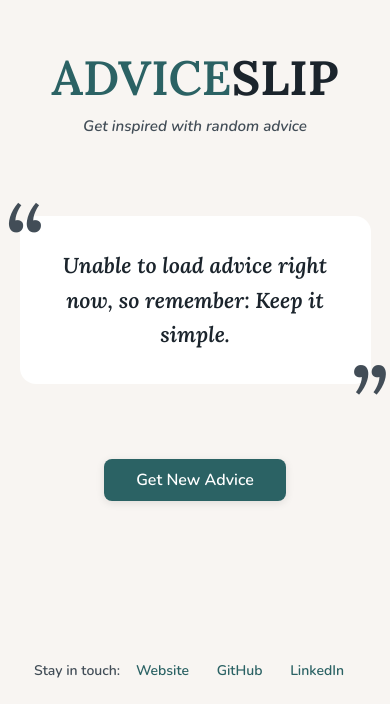
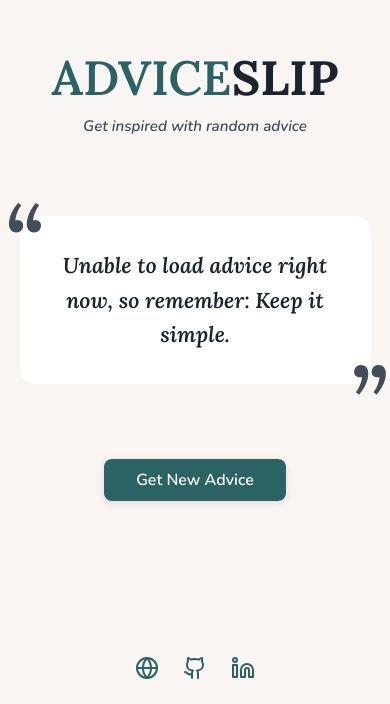
Before and after one commit to fgarend/advice-slip, a website: page src/index.html in a window 390 px wide. Shown: the part 140-844 px from the top of the page. Drawn offline with nearby package versions, Linux system fonts and the light colour scheme; no server answers.

Commit message:
feat(footer): replace text links with icon-only design using Lucide icons
- Add inline SVG icons (globe, GitHub, LinkedIn) from Lucide library
- Replace visible text labels with aria-label for accessibility
- Add title attributes for native browser tooltips
- Remove "Stay in touch:" text for cleaner mobile layout
- Implement flexbox layout with centered alignment and 1.5rem gap
- Add translateY hover animation for visual feedback
- Increase icon size to 24x24px for better standalone visibility

```diff
--- a/src/index.html
+++ b/src/index.html
@@ -39,10 +39,15 @@
     <button class="cta-button" id="new-advice-btn">Get New Advice</button>
   </main>
   <footer>
-    Stay in touch:
-    <a href="https://fgarend.github.io" target="_blank" rel="noopener noreferrer">Website<span class="visually-hidden"> (opens in new tab)</span></a>
-    <a href="https://github.com/fgarend" target="_blank" rel="noopener noreferrer">GitHub<span class="visually-hidden"> (opens in new tab)</span></a>
-    <a href="https://linkedin.com/in/felipegabrielarend" target="_blank" rel="noopener noreferrer">LinkedIn<span class="visually-hidden"> (opens in new tab)</span></a>
+    <a href="https://fgarend.github.io" target="_blank" rel="noopener noreferrer" aria-label="Visit my website (opens in new tab)" title="Website">
+      <svg class="icon" xmlns="http://www.w3.org/2000/svg" width="24" height="24" viewBox="0 0 24 24" fill="none" stroke="currentColor" stroke-width="2" stroke-linecap="round" stroke-linejoin="round" aria-hidden="true"><circle cx="12" cy="12" r="10"/><path d="M12 2a14.5 14.5 0 0 0 0 20 14.5 14.5 0 0 0 0-20"/><path d="M2 12h20"/></svg>
+    </a>
+    <a href="https://github.com/fgarend" target="_blank" rel="noopener noreferrer" aria-label="Visit my GitHub profile (opens in new tab)" title="GitHub">
+      <svg class="icon" xmlns="http://www.w3.org/2000/svg" width="24" height="24" viewBox="0 0 24 24" fill="none" stroke="currentColor" stroke-width="2" stroke-linecap="round" stroke-linejoin="round" aria-hidden="true"><path d="M15 22v-4a4.8 4.8 0 0 0-1-3.5c3 0 6-2 6-5.5.08-1.25-.27-2.48-1-3.5.28-1.15.28-2.35 0-3.5 0 0-1 0-3 1.5-2.64-.5-5.36-.5-8 0C6 2 5 2 5 2c-.3 1.15-.3 2.35 0 3.5A5.403 5.403 0 0 0 4 9c0 3.5 3 5.5 6 5.5-.39.49-.68 1.05-.85 1.65-.17.6-.22 1.23-.15 1.85v4"/><path d="M9 18c-4.51 2-5-2-7-2"/></svg>
+    </a>
+    <a href="https://linkedin.com/in/felipegabrielarend" target="_blank" rel="noopener noreferrer" aria-label="Visit my LinkedIn profile (opens in new tab)" title="LinkedIn">
+      <svg class="icon" xmlns="http://www.w3.org/2000/svg" width="24" height="24" viewBox="0 0 24 24" fill="none" stroke="currentColor" stroke-width="2" stroke-linecap="round" stroke-linejoin="round" aria-hidden="true"><path d="M16 8a6 6 0 0 1 6 6v7h-4v-7a2 2 0 0 0-2-2 2 2 0 0 0-2 2v7h-4v-7a6 6 0 0 1 6-6z"/><rect width="4" height="12" x="2" y="9"/><circle cx="4" cy="4" r="2"/></svg>
+    </a>
   </footer>
   <script src="scripts/main.js" type="module"></script>
 </body>
--- a/src/styles/main.css
+++ b/src/styles/main.css
@@ -158,23 +158,27 @@
   bottom: 0;
   left: 0;
   right: 0;
+  display: flex;
+  align-items: center;
+  justify-content: center;
+  gap: 1.5rem;
   padding: 1.5rem;
-  text-align: center;
-  font-size: 0.875rem;
-  color: var(--foreground-muted);
   background-color: var(--background-color);
 }
 
 footer a {
-  margin: 0 0.75rem;
+  display: inline-flex;
+  align-items: center;
+  justify-content: center;
   text-decoration: none;
   color: var(--accent-color);
-  transition: color var(--transition-duration) var(--transition-easing);
+  transition: color var(--transition-duration) var(--transition-easing), transform var(--transition-duration) var(--transition-easing);
 }
 
 footer a:hover,
 footer a:focus-visible {
   color: var(--foreground-color);
+  transform: translateY(-2px);
 }
 
 .cta-button {
```
